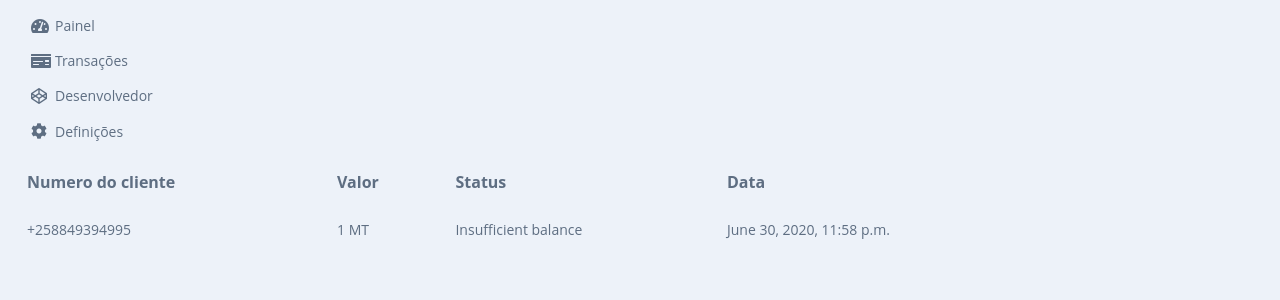
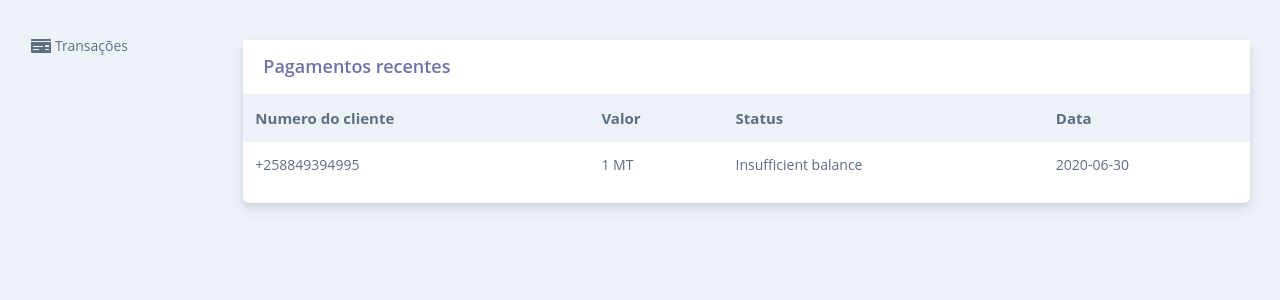
Before and after one commit to josesmachava/xindiri, a Django app: page /dashboard/transaction/ in a window 1280 px wide. Shown: the top 300 px of the page. Run offline with Django 3.2, Linux system fonts and the light colour scheme; a user stored in the database is signed in; data comes from the database, SQL or seed files in the repository; both versions use the stored data as it was after the commit; parts of the project's set-up code (start-up, migrations or seed data) failed here and were passed over; some libraries are stand-ins or nearby versions.

Commit message:
Add transactions page

```diff
--- a/dashboard/views.py
+++ b/dashboard/views.py
@@ -18,7 +18,7 @@ def transaction(request):
     paymentByUser = Transaction.objects.all()
     count = Transaction.objects.all().count()
     context = {'count': count}
-    return render(request, 'dashboard/transaction.html', {'payments': paymentByUser}, context)
+    return render(request, '3dashboard/transaction.html', {'payments': paymentByUser}, context)
 
 
 class TransactionListView(LoginRequiredMixin, ListView):
--- a/mpesa/models.py
+++ b/mpesa/models.py
@@ -23,4 +23,4 @@ class Transaction(models.Model):
     updated_at = models.DateTimeField(auto_now=True)
 
     def __str__(self):
-        return "{} - {}  -  {}".format(self.contact, self.amount, self.reference)
+        return "{} - {}  -  {}".format(self.phone_number, self.amount, self.reference)
--- a/xpay/templates/dashboard/layout/aside.html
+++ b/xpay/templates/dashboard/layout/aside.html
@@ -1,7 +1,7 @@
 <nav class="navbar ">
     <ul class="navbar-nav">
         <li class="nav-item">
-            <a class="nav-link" name="Painel" icon="book" href="{% url 'index' %}">
+          <!--  <a class="nav-link" name="Painel" icon="book" href="{% url 'index' %}">
                 <div class="d-flex align-items-center">
                     <span class="nav-link-icon"><i class="fas fa-tachometer-alt"></i></span>
                     <span
@@ -10,6 +10,7 @@
             </a>
 
         </li>
+        -->
         <li class="nav-item">
             <a class="nav-link" name="Transações" icon="book" href="{% url 'transaction' %}">
                 <div class="d-flex align-items-center">
@@ -20,6 +21,7 @@
             </a>
 
         </li>
+        <!--
         <li class="nav-item">
             <a class="nav-link" name="Desenvolvedor" icon="book" href="{% url 'api' %}">
                 <div class="d-flex align-items-center">
@@ -38,6 +40,7 @@
                 </div>
             </a>
         </li>
+        -->
 
     </ul>
 </nav>
--- a/xpay/templates/dashboard/transaction.html
+++ b/xpay/templates/dashboard/transaction.html
@@ -1,111 +1,98 @@
 {% extends "../xpay/layout/base.html" %}
-{% load static %}
+{% load staticfiles %}
+
+
+
 {% block styles %}
     {#    only include css  files needed for thi page bootstap and other libs are add in base template #}
+    <style>
 
+    </style>
     <link rel="stylesheet" href="{% static 'stylesheet/xpay/dashboard.css' %}">{% endblock %}
 {% load static %}
 
 
+
 {% block  content %}
 
+    <main>
+        <div class="container">
+            <div class="row">
+                <div class="col-md-2">
+                    <aside>
+                        {% include "dashboard/layout/aside.html" %}
+                    </aside>
+                </div>
 
-    <div class="container-fluid">
+                <div class="col-md-10">
 
-                    {% include "dashboard/layout/aside.html" %}
+                    <div class="container">
+                        <div class="row">
+                            <div class="col-md-12">
+
+
+                                <div class="m-card">
+
+                                    {% if not transaction %}
+                                        <div class="m-card-header">
+                                            <div class="d-flex justify-content-center">
+                                                <div class="">
+                                                    <p class="text-center"><i class="fas fa-money-check fa-2x"></i>
+                                                    </p>
+                                                    <h1 class="title text-center">Você não tem nenhum pagamento de
+                                                        teste. <a href="#"> Documentação</a>
+                                                    </h1>
+                                                </div>
 
                                             </div>
-            <div class="col-md-10">
+                                            </h1>
+                                        </div>
 
-                <table class="table table table-borderless">
+                                    {% else %}
 
 
+                                        <div class="m-card-header">
+                                            <h1 class="title" style="font-weight: 600;">Pagamentos recentes</h1>
+                                        </div>
+
+                                        <div class="table-responsive">
+                                            <table class="table">
+                                                <thead>
                                                 <th>Numero do cliente</th>
                                                 <th>Valor</th>
                                                 <th>Status</th>
                                                 <th>Data</th>
+                                                </thead>
 
                                                 </tr>
+                                                {% for payment in transactions %}
+                                                    <tr>
+                                                        <td>+{{ payment.phone_number }}</td>
+                                                        <td>{{ payment.amount }} MT</td>
+                                                        <td>{{ payment.transaction_status }}</td>
 
-                    {% for transaction in transactions %}
-
-                            <tr>
-                                <td>+{{ transaction.phone_number }}</td>
-                                <td>{{ transaction.amount }} MT</td>
-                                <td>{{ transaction.transaction_status }}</td>
-                                <td>{{ transaction.created_at }}</td>
+                                                        <td>{{ payment.created_at|date:'Y-m-d' }}</td>
 
 
                                                     </tr>
+                                                {% endfor %}
+                                            </table>
+                                        </div>
+                                    {% endif %}
+                                </div>
+                            </div>
 
-                    {% endfor %}
-
-                </table>
-                {% if is_paginated %}
-
-                    <nav aria-label="navigation">
-                        <ul class="pagination justify-content-end mb-0">
-                            {% if page_obj.has_previous %}
-                                <li class="page-item">
-                                    <a class="page-link" href="?page={{ page_obj.previous_page_number }}">
-                                        <i class="fas fa-angle-left"></i>
-                                        <span class="sr-only">Previous</span>
-                                    </a>
-                                </li>
-                            {% else %}
-                                <li class="page-item disabled">
-                                    <a class="page-link" href="#">
-                                        <i class="fas fa-angle-left"></i>
-                                        <span class="sr-only">Previous</span>
-                                    </a>
-                                </li>
-                            {% endif %}
-
-                            {% for i in page_obj.paginator.page_range %}
-                                {% if page_obj.number == i %}
-                                    <li class="page-item active">
-                                        <a class="page-link" href="?page={{ i }}">{{ page_obj.number }}</a>
-                                    </li>
-                                {% elif i > page_obj.number|add:'-5' and i < page_obj.number|add:'5' %}
-                                    <li class="page-item">
-                                        <a class="page-link" href="?page={{ i }}">{{ i }}</a>
-                                    </li>
-                                {% endif %}
-                            {% endfor %}
-
-                            {% if page_obj.paginator.num_pages > page_obj.number|add:'4' %}
-                                <li><a class="page-link" href="?page={{ page_obj.number|add:'5' }}">&hellip;</a>
-                                </li>
-                            {% endif %}
-
-                            {% if page_obj.has_next %}
-                                <li class="page-item">
-                                    <a class="page-link" href="?page={{ page_obj.next_page_number }}">
-                                        <i class="fas fa-angle-right"></i>
-                                        <span class="sr-only">Next</span>
-                                    </a>
-                                </li>
-                            {% else %}
-                                <li class="page-item disabled">
-                                    <a class="page-link" href="#">
-                                        <i class="fas fa-angle-right"></i>
-                                        <span class="sr-only">Next</span>
-                                    </a>
-                                </li>
-                            {% endif %}
-                        </ul>
-                    </nav>
-                {% endif %}
+                        </div>
+                    </div>
 
 
                 </div>
             </div>
         </div>
+        </div>
 
 
-
-
-
+    </main>
 
 
 
```
Also changed, not shown: xpay/templates/dashboard/index.html (+22 -2 lines), account/migrations/0019_auto_20200630_2332.py (added), db.sqlite3. Lines whose indentation alone changed are shown as unchanged.
